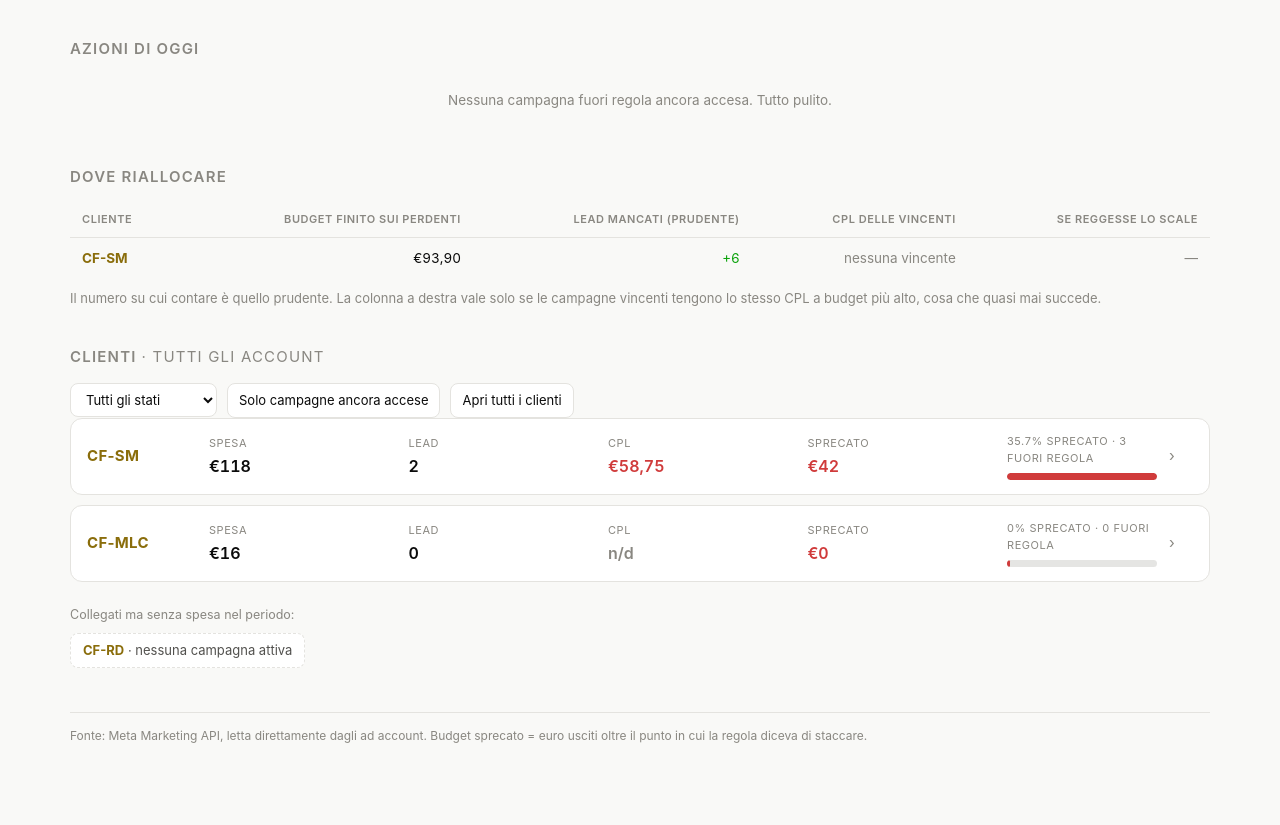
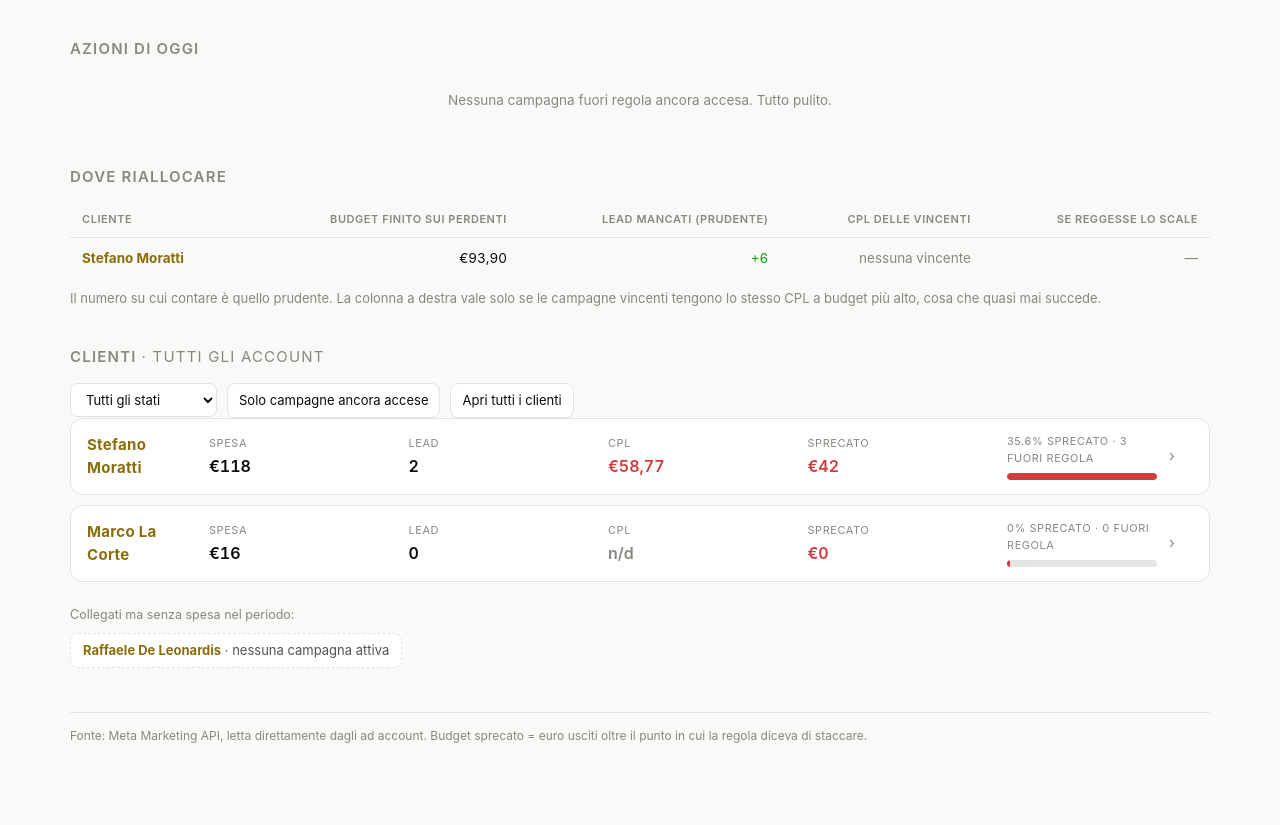
Before and after one commit to francescolabriola1011-star/ads-cockpit, a plain HTML site: page docs/index.html in a window 1280 px wide. Shown: the part 410-1235 px from the top of the page. Drawn offline with Linux system fonts and the light colour scheme.

Commit message:
dati 2026-08-03 19:07

```diff
--- a/docs/data.json
+++ b/docs/data.json
@@ -1,7 +1,7 @@
 {
  "titolo": "ADS Cockpit",
  "sottotitolo": "tutti gli account",
- "generato": "2026-08-03T19:02:39+02:00",
+ "generato": "2026-08-03T19:07:00+02:00",
  "periodo": {
   "da": "2026-01-01",
   "a": "2026-08-03",
@@ -18,9 +18,9 @@
   "min_impressions": 300
  },
  "totali": {
-  "spesa": 133.29,
+  "spesa": 133.34,
   "lead": 2.0,
-  "cpl": 66.64,
+  "cpl": 66.67,
   "sprecato": 41.9,
   "quota_sprecata": 31.4,
   "sprecato_al_mese": 5.87,
@@ -32,13 +32,15 @@
  "clienti": [
   {
    "alias": "CF-SM",
+   "account_id": "833628578375108",
+   "nome_reale": "Stefano Moratti",
    "currency": "EUR",
-   "spend": 117.51,
+   "spend": 117.54,
    "leads": 2.0,
-   "cpl": 58.75,
+   "cpl": 58.77,
    "sprecato": 41.9,
-   "quota_sprecata": 35.7,
-   "impressions": 14227.0,
+   "quota_sprecata": 35.6,
+   "impressions": 14235.0,
    "clicks": 203.0,
    "n_campagne": 6,
    "n_kill": 3,
@@ -164,24 +166,24 @@
     {
      "id": "120253343552290427",
      "name": "Moduli - La tua banca ti informa?",
-     "spend": 1.34,
+     "spend": 1.35,
      "leads": 0.0,
      "cpl": null,
-     "impressions": 269.0,
+     "impressions": 273.0,
      "clicks": 2.0,
-     "ctr": 0.743494,
-     "cpm": 4.981413,
+     "ctr": 0.732601,
+     "cpm": 4.945055,
      "reach": 232.0,
-     "frequency": 1.159483,
+     "frequency": 1.176724,
      "attiva": true,
      "effective_status": "ACTIVE",
      "daily_budget": 8.0,
      "status": "early",
-     "reason": "solo 269 impression: troppo presto per giudicare",
+     "reason": "solo 273 impression: troppo presto per giudicare",
      "sprecato": 0.0,
      "flags": [],
      "recent": {
-      "spend": 1.34,
+      "spend": 1.35,
       "leads": 0.0,
       "cpl": null
      },
@@ -190,24 +192,24 @@
     {
      "id": "120253331782850427",
      "name": "Moduli - 7 anni",
-     "spend": 0.82,
+     "spend": 0.84,
      "leads": 0.0,
      "cpl": null,
-     "impressions": 106.0,
+     "impressions": 110.0,
      "clicks": 0.0,
      "ctr": 0.0,
-     "cpm": 7.735849,
+     "cpm": 7.636364,
      "reach": 89.0,
-     "frequency": 1.191011,
+     "frequency": 1.235955,
      "attiva": true,
      "effective_status": "ACTIVE",
      "daily_budget": 8.0,
      "status": "early",
-     "reason": "solo 106 impression: troppo presto per giudicare",
+     "reason": "solo 110 impression: troppo presto per giudicare",
      "sprecato": 0.0,
      "flags": [],
      "recent": {
-      "spend": 0.82,
+      "spend": 0.84,
       "leads": 0.0,
       "cpl": null
      },
@@ -217,13 +219,15 @@
   },
   {
    "alias": "CF-MLC",
+   "account_id": "27645634798460719",
+   "nome_reale": "Marco La Corte",
    "currency": "EUR",
-   "spend": 15.78,
+   "spend": 15.8,
    "leads": 0.0,
    "cpl": null,
    "sprecato": 0.0,
    "quota_sprecata": 0.0,
-   "impressions": 2927.0,
+   "impressions": 2931.0,
    "clicks": 45.0,
    "n_campagne": 3,
    "n_kill": 0,
@@ -265,24 +269,24 @@
     {
      "id": "120250818838410566",
      "name": "Moduli - A che età posso andare in pensione?",
-     "spend": 4.58,
+     "spend": 4.59,
      "leads": 0.0,
      "cpl": null,
-     "impressions": 904.0,
+     "impressions": 906.0,
      "clicks": 11.0,
-     "ctr": 1.216814,
-     "cpm": 5.066372,
-     "reach": 624.0,
-     "frequency": 1.448718,
+     "ctr": 1.214128,
+     "cpm": 5.066225,
+     "reach": 628.0,
+     "frequency": 1.442675,
      "attiva": true,
      "effective_status": "ACTIVE",
      "daily_budget": 6.0,
      "status": "early",
-     "reason": "€4.58 spesi, ancora 0 lead ma sotto soglia",
+     "reason": "€4.59 spesi, ancora 0 lead ma sotto soglia",
      "sprecato": 0.0,
      "flags": [],
      "recent": {
-      "spend": 4.58,
+      "spend": 4.59,
       "leads": 0.0,
       "cpl": null
      },
@@ -291,24 +295,24 @@
     {
      "id": "120250790558870566",
      "name": "Moduli - Video - Sai in cosa stai investendo?",
-     "spend": 3.95,
+     "spend": 3.96,
      "leads": 0.0,
      "cpl": null,
-     "impressions": 797.0,
+     "impressions": 799.0,
      "clicks": 20.0,
-     "ctr": 2.50941,
-     "cpm": 4.956085,
-     "reach": 617.0,
-     "frequency": 1.291734,
+     "ctr": 2.503129,
+     "cpm": 4.956195,
+     "reach": 625.0,
+     "frequency": 1.2784,
      "attiva": true,
      "effective_status": "ACTIVE",
      "daily_budget": 4.0,
      "status": "early",
-     "reason": "€3.95 spesi, ancora 0 lead ma sotto soglia",
+     "reason": "€3.96 spesi, ancora 0 lead ma sotto soglia",
      "sprecato": 0.0,
      "flags": [],
      "recent": {
-      "spend": 3.95,
+      "spend": 3.96,
       "leads": 0.0,
       "cpl": null
      },
@@ -319,10 +323,12 @@
  ],
  "fermi": [
   {
-   "alias": "CF-RD"
+   "alias": "CF-RD",
+   "account_id": "1008903164040326",
+   "nome_reale": "Raffaele De Leonardis"
   }
  ],
  "nuovi": [],
  "errori": [],
- "nomi_sbloccabili": true
+ "nomi_sbloccabili": false
 }
--- a/docs/index.html
+++ b/docs/index.html
@@ -179,7 +179,9 @@ let state = {cliente: new URLSearchParams(location.search).get("cliente") || "",
              stato:"", soloAttive:false, expand:false};
 
 /* Nome cliente e campagna: sigla finche' non si sbloccano i nomi veri. */
-const nomeCli = a => (NAMES && NAMES.clienti[a.alias]) || a.alias;
+/* Con anonymize:false il nome vero arriva gia' nel dato; altrimenti si
+   parte dalla sigla e lo si sblocca con la passphrase. */
+const nomeCli = a => (NAMES && NAMES.clienti[a.alias]) || a.nome_reale || a.alias;
 const nomeCamp = k => (NAMES && NAMES.campagne[k.id]) || k.name;
 
 /* ---------- sblocco nomi veri (AES-GCM, chiave da passphrase) ---------- */
```
Also changed, not shown: docs/aea/index.html (+3 -1 lines), docs/aea/data.json.
